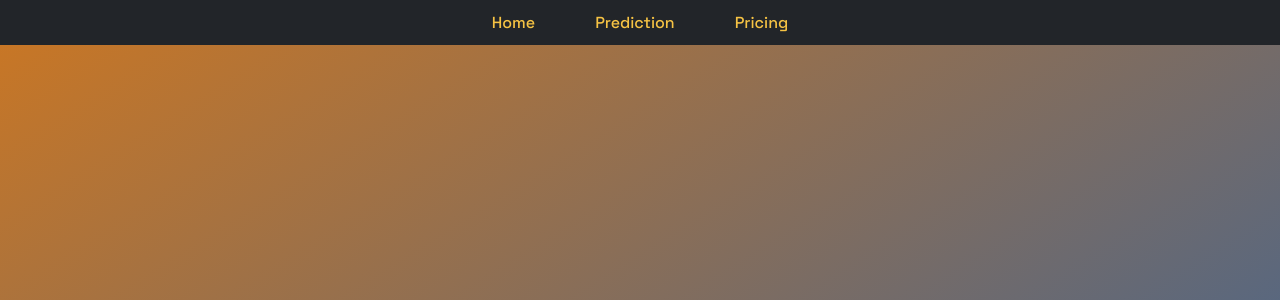
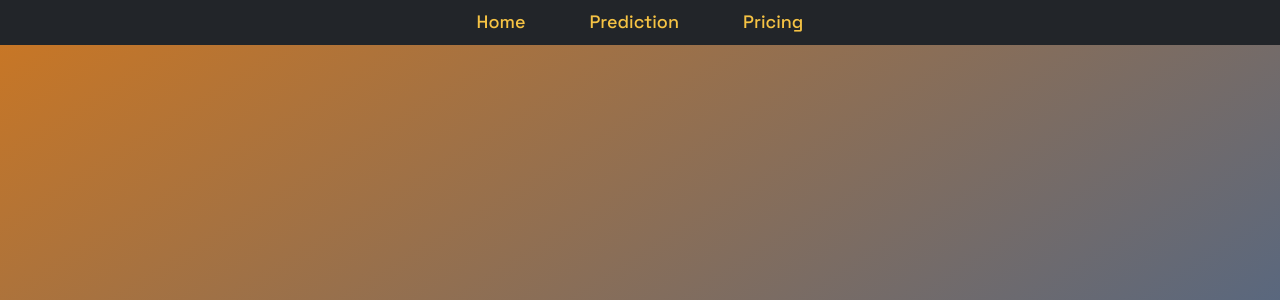
Before and after one commit to nkgrz/site_on_flask, a Flask app: page / in a window 1280 px wide. Shown: the top 300 px of the page. Run offline with Flask 2, Linux system fonts and the light colour scheme.

Commit message:
Minor fixes and improvements

```diff
--- a/static/main.css
+++ b/static/main.css
@@ -24,7 +24,6 @@ header {
     height: 45px;
     background-color: rgb(34, 37, 41);
     display: flex;
-    /* расположение менюшек сверху по центру */
     justify-content: center;
     align-items: center;
     position: fixed;
@@ -33,20 +32,16 @@ header {
 }
 
 
-.menu_wrapper {
-    display: flex;
-
-}
-
-
 .menu_wrapper a{
     font-weight: 500;
-    font-size: 16px;
+    font-size: 18px;
     line-height: 20px;
     color: rgb(246	195	68);
     text-decoration: none;
-    /* margin-right: 50px; */
     white-space: nowrap;
+    text-align: center;
+    display: inline-block;
+    padding: 0 30px;
 }
 
 
@@ -124,9 +119,3 @@ header {
     box-shadow: 8px 8px 5px #444;
 }
 /* Конец дизайна блока с фото */
-
-.menu_wrapper_el {
-    text-align: center;
-    display: inline-block;
-    padding: 0 30px;
-}
--- a/templates/base.html
+++ b/templates/base.html
@@ -15,17 +15,12 @@
     <div class="main-container">
         <header>
             <div class="menu_wrapper">
-                <div class="menu_wrapper_el">
-                    <a href="/home">Home</a>
-                </div>
-                <div class="menu_wrapper_el">
-                    <a href="/prediction">Prediction</a>
-                </div>
-                <div class="menu_wrapper_el">
-                    <a href="/pricing">Pricing</a>
-                </div>
+                <a href="/home">Home</a>
+                <a href="/prediction">Prediction</a>
+                <a href="/pricing">Pricing</a>
             </div>
         </header>
+
         <title>{% block title %}{% endblock %}</title>
 
         {% block body %}{% endblock %}
```
Also changed, not shown: templates/prediction.html (+1 -7 lines).
